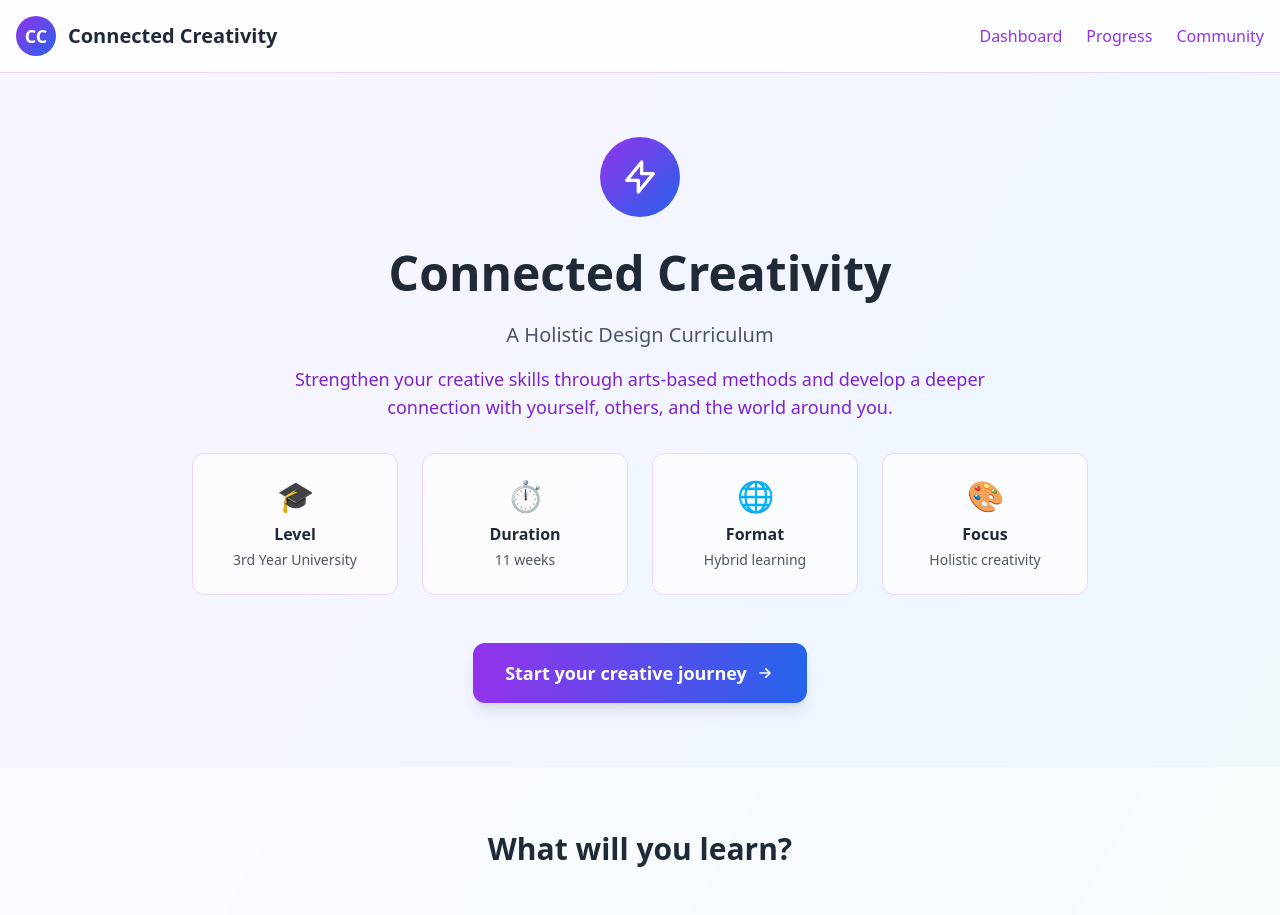
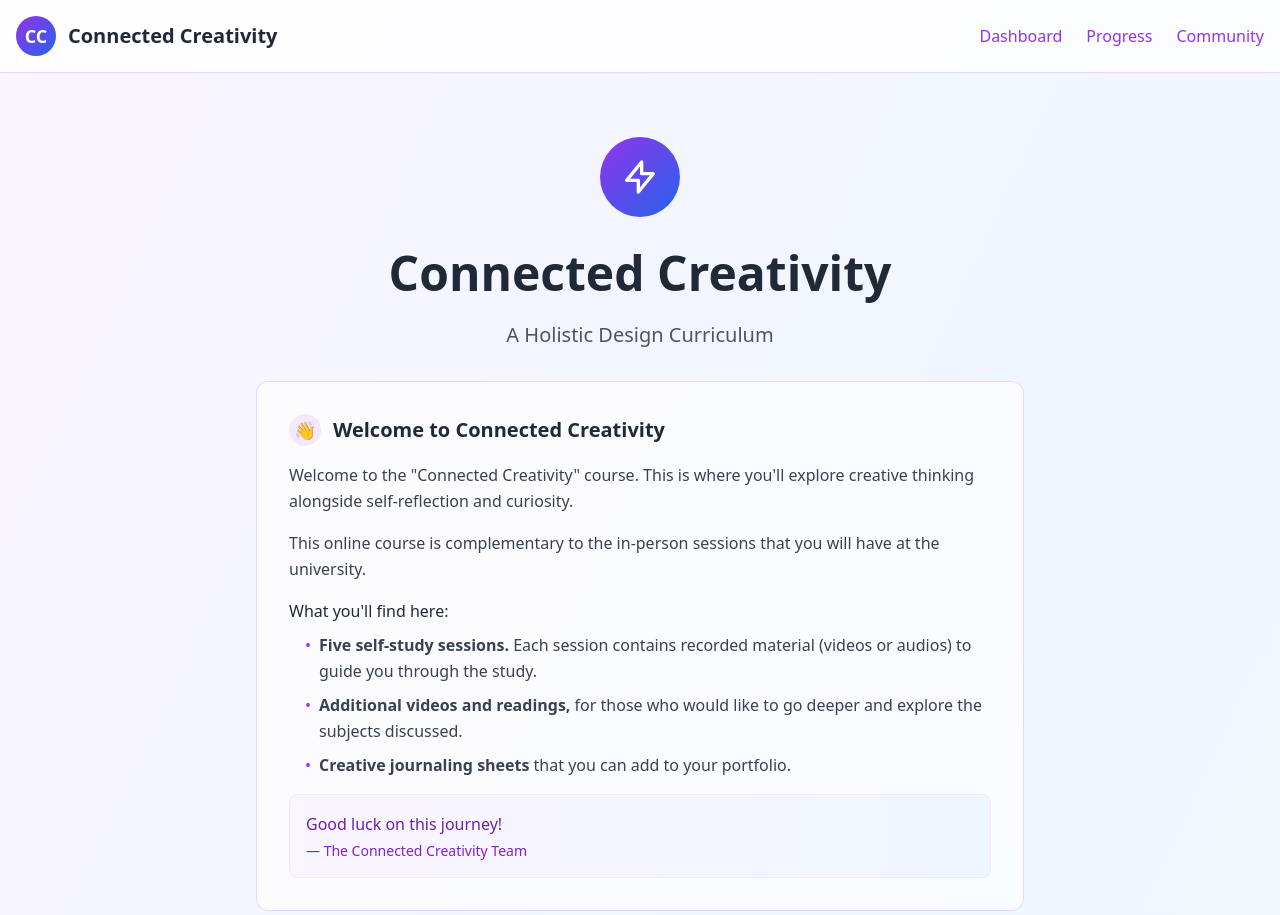
Before and after one commit to MartijnMesman/Connectedcreativity, a Next.js app: page / in a window 1280 px wide. Shown: the top 915 px of the page. Built offline with nearby package versions, Linux system fonts and the light colour scheme.

Commit message:
Add Welcome Text to Home Page

```diff
--- a/src/app/page.tsx
+++ b/src/app/page.tsx
@@ -41,13 +41,56 @@ export default function Home() {
           <h1 className="text-5xl font-bold text-gray-800 mb-6">
             Connected Creativity
           </h1>
-          <p className="text-xl text-gray-600 mb-4">
+          <p className="text-xl text-gray-600 mb-8">
             A Holistic Design Curriculum
           </p>
 
-          <p className="text-lg text-purple-700 font-medium mb-8 max-w-3xl mx-auto">
-            Strengthen your creative skills through arts-based methods and develop a deeper connection with yourself, others, and the world around you.
-          </p>
+          {/* Welcome Message */}
+          <div className="bg-white/70 backdrop-blur-sm rounded-xl p-8 border border-purple-200 mb-8 text-left max-w-3xl mx-auto">
+            <div className="flex items-center mb-4">
+              <div className="w-8 h-8 bg-purple-100 rounded-full flex items-center justify-center mr-3">
+                <span className="text-purple-600 text-lg">👋</span>
+              </div>
+              <h2 className="text-xl font-semibold text-gray-800">Welcome to Connected Creativity</h2>
+            </div>
+
+            <div className="space-y-4 text-gray-700 leading-relaxed">
+              <p>
+                Welcome to the "Connected Creativity" course. This is where you'll explore creative thinking alongside self-reflection and curiosity.
+              </p>
+
+              <p>
+                This online course is complementary to the in-person sessions that you will have at the university.
+              </p>
+
+              <div>
+                <p className="font-medium text-gray-800 mb-2">What you'll find here:</p>
+                <ul className="space-y-2 ml-4">
+                  <li className="flex items-start">
+                    <span className="text-purple-600 mr-2">•</span>
+                    <span><strong>Five self-study sessions.</strong> Each session contains recorded material (videos or audios) to guide you through the study.</span>
+                  </li>
+                  <li className="flex items-start">
+                    <span className="text-purple-600 mr-2">•</span>
+                    <span><strong>Additional videos and readings,</strong> for those who would like to go deeper and explore the subjects discussed.</span>
+                  </li>
+                  <li className="flex items-start">
+                    <span className="text-purple-600 mr-2">•</span>
+                    <span><strong>Creative journaling sheets</strong> that you can add to your portfolio.</span>
+                  </li>
+                </ul>
+              </div>
+
+              <div className="bg-gradient-to-r from-purple-50 to-blue-50 rounded-lg p-4 border border-purple-100">
+                <p className="text-purple-800 font-medium">
+                  Good luck on this journey!
+                </p>
+                <p className="text-purple-700 text-sm mt-1">
+                  — The Connected Creativity Team
+                </p>
+              </div>
+            </div>
+          </div>
 
           {/* Course Info Cards */}
           <div className="grid grid-cols-1 md:grid-cols-4 gap-6 mb-12">
```
